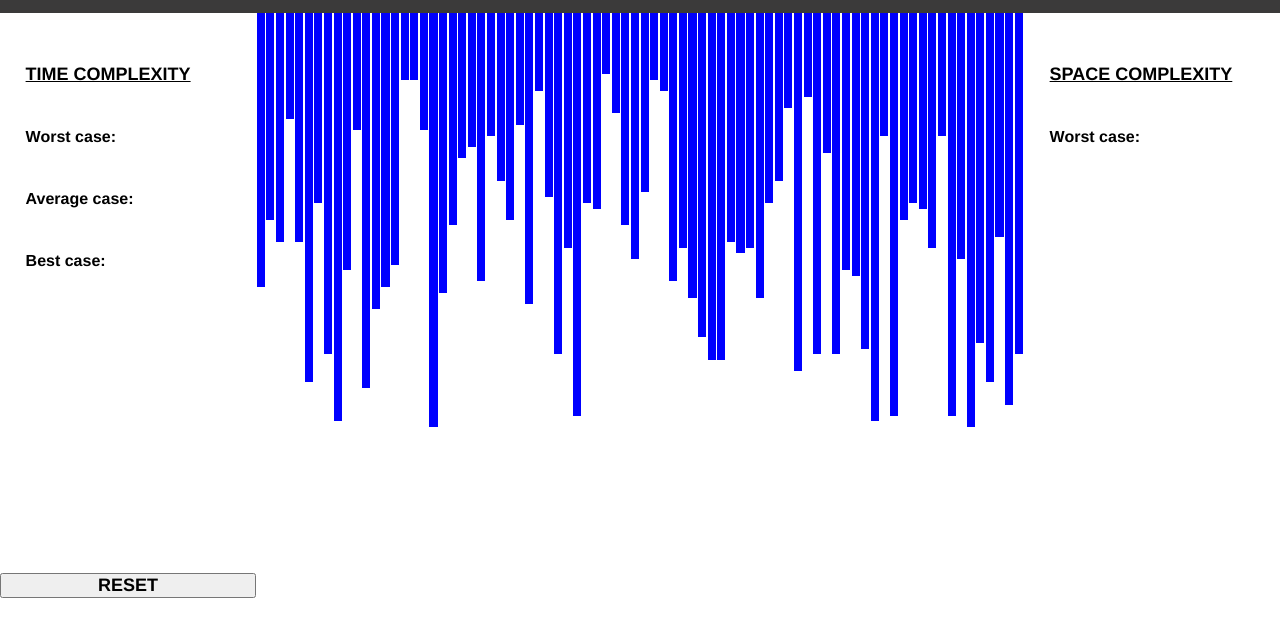
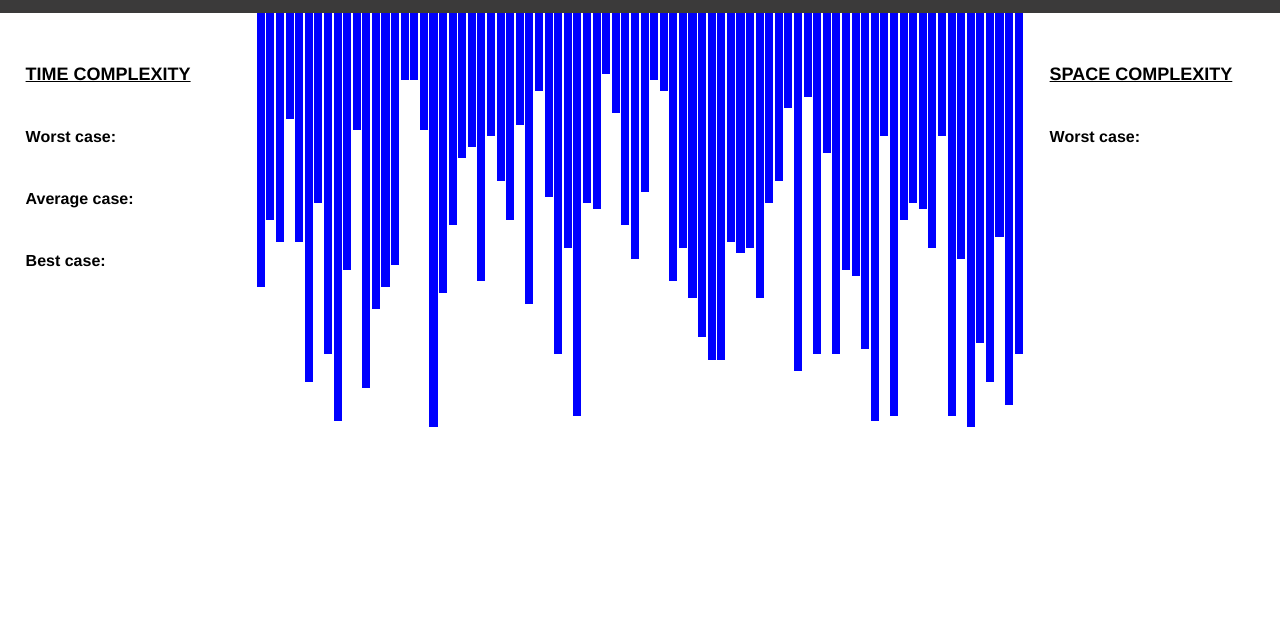
Before and after one commit to Sushant498/Sorting_Visualiser, a plain HTML site: page index.html in a window 1280 px wide. Shown: the part 160-796 px from the top of the page. Drawn offline with Linux system fonts and the light colour scheme.

Commit message:
Update index.html

```diff
--- a/index.html
+++ b/index.html
@@ -85,7 +85,6 @@
 
         </div>
 
-        <input type="Reset" value="Reset">
     </section>
 
     <footer>
```
